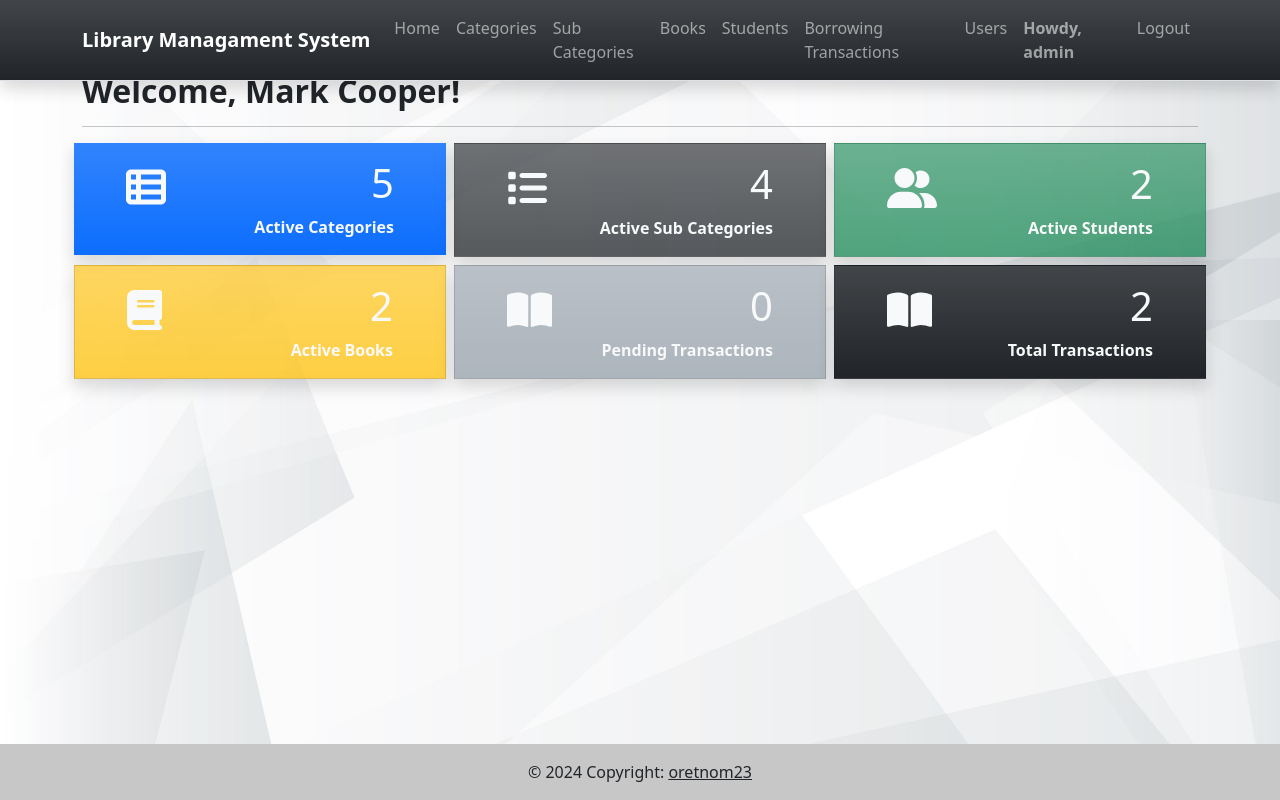
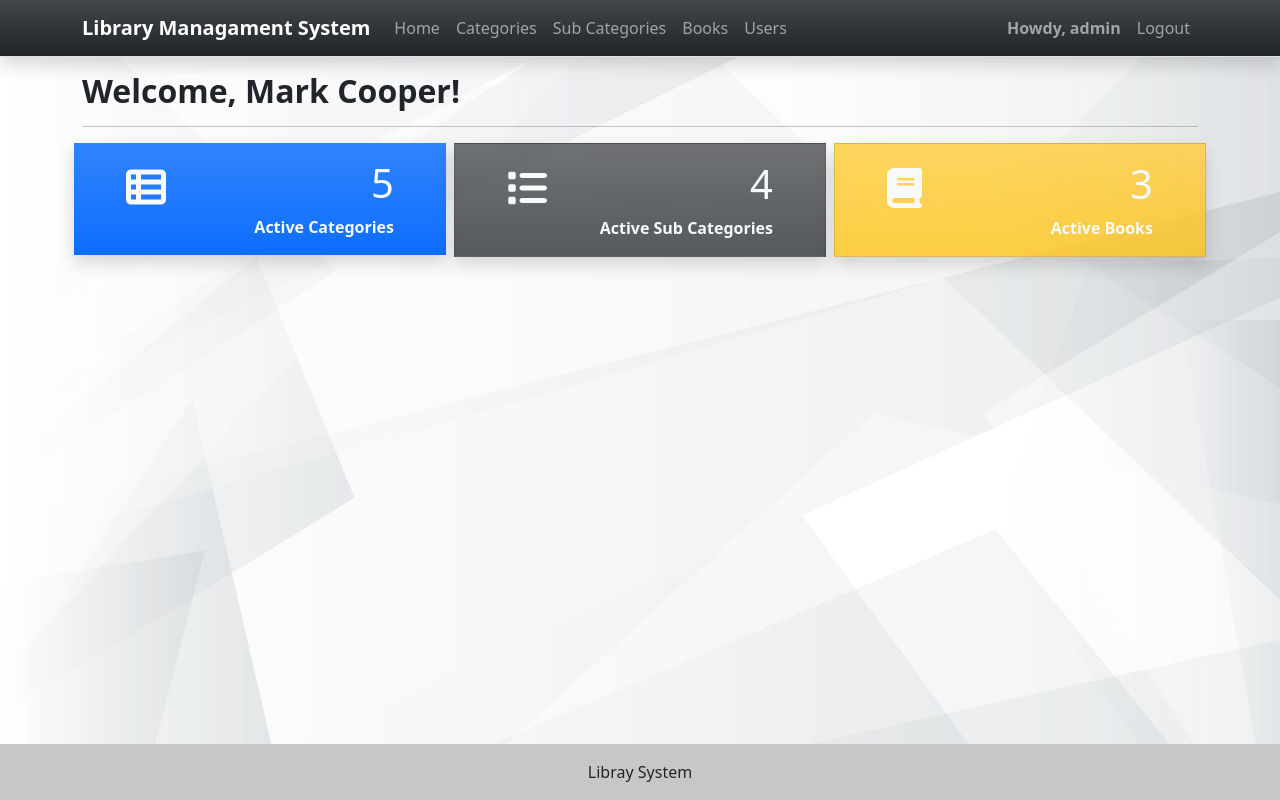
Before and after one commit to Mounika-Sangishetty/Library-System, a Django app: page / in a window 1280 px wide. Run offline with Django 4.2, Linux system fonts and the light colour scheme; a user stored in the database is signed in; data comes from the database, SQL or seed files in the repository; parts of the project's set-up code (start-up, migrations or seed data) failed here and were passed over; some libraries are stand-ins or nearby versions.

Commit message:
removed students and transactions

```diff
--- a/lmsApp/templates/base.html
+++ b/lmsApp/templates/base.html
@@ -157,37 +157,9 @@
     <!--Footer-->
     {% if footer %}
     <footer class="bg-light text-lg-start">
-        <!-- <div class="py-4 text-center">
-            <a role="button" class="btn btn-primary btn-lg m-2" href="https://www.youtube.com/channel/UC5CF7mLQZhvx8O5GODZAhdA" rel="nofollow" target="_blank">
-        Learn Bootstrap 5
-      </a>
-            <a role="button" class="btn btn-primary btn-lg m-2" href="https://mdbootstrap.com/docs/standard/" target="_blank">
-        Download MDB UI KIT
-      </a>
-        </div>
-
-        <hr class="m-0" /> -->
-
-        <!-- <div class="text-center py-4 align-items-center">
-            <p>Follow MDB on social media</p>
-            <a href="https://www.youtube.com/channel/UC5CF7mLQZhvx8O5GODZAhdA" class="btn btn-primary m-1" role="button" rel="nofollow" target="_blank">
-                <i class="fab fa-youtube"></i>
-            </a>
-            <a href="https://www.facebook.com/mdbootstrap" class="btn btn-primary m-1" role="button" rel="nofollow" target="_blank">
-                <i class="fab fa-facebook-f"></i>
-            </a>
-            <a href="https://twitter.com/MDBootstrap" class="btn btn-primary m-1" role="button" rel="nofollow" target="_blank">
-                <i class="fab fa-twitter"></i>
-            </a>
-            <a href="https://github.com/mdbootstrap/mdb-ui-kit" class="btn btn-primary m-1" role="button" rel="nofollow" target="_blank">
-                <i class="fab fa-github"></i>
-            </a>
-        </div> -->
-
         <!-- Copyright -->
         <div class="text-center p-3" style="background-color: rgba(0, 0, 0, 0.2);">
-            © {% now 'Y' %} Copyright:
-            <a class="text-dark" href="https://sourcecodester.com/tips23" target="_blank">oretnom23</a>
+         Libray System
         </div>
         <!-- Copyright -->
     </footer>
--- a/lmsApp/templates/home.html
+++ b/lmsApp/templates/home.html
@@ -39,23 +39,7 @@
                 </div>
             </div>
         </div>
-        <div class="col-lg-4 col-md-6 col-sm-12 col-xs-12 px-1 pb-2">
-            <div class="card card-default rounded-0 shadow bg-gradient bg-success bg-opacity-75 text-light">
-                <div class="card-body">
-                    <div class="container-fluid">
-                        <div class="row mx-0 w-100 align-items-center">
-                            <div class="col-3">
-                                <i class="fs-1 text-light fa fa-user-friends"></i>
-                            </div>
-                            <div class="col-9">
-                                <h1 class="text-end">{{students|intcomma}}</h2>
-                            </div>
-                            <div class="col-12 text-end"><b>Active Students</b></div>
-                        </div>
-                    </div>
-                </div>
-            </div>
-        </div>
+
         <div class="col-lg-4 col-md-6 col-sm-12 col-xs-12 px-1 pb-2">
             <div class="card card-default rounded-0 shadow bg-gradient bg-warning bg-opacity-75 text-light">
                 <div class="card-body">
@@ -73,40 +57,7 @@
                 </div>
             </div>
         </div>
-        <div class="col-lg-4 col-md-6 col-sm-12 col-xs-12 px-1 pb-2">
-            <div class="card card-default rounded-0 shadow bg-gradient bg-secondary text-light">
-                <div class="card-body">
-                    <div class="container-fluid">
-                        <div class="row mx-0 w-100 align-items-center">
-                            <div class="col-3">
-                                <i class="fs-1 text-light fa fa-book-open"></i>
-                            </div>
-                            <div class="col-9">
-                                <h1 class="text-end">{{pending|intcomma}}</h2>
-                            </div>
-                            <div class="col-12 text-end"><b>Pending Transactions</b></div>
-                        </div>
-                    </div>
-                </div>
-            </div>
-        </div>
-        <div class="col-lg-4 col-md-6 col-sm-12 col-xs-12 px-1 pb-2">
-            <div class="card card-default rounded-0 shadow bg-gradient bg-dark text-light">
-                <div class="card-body">
-                    <div class="container-fluid">
-                        <div class="row mx-0 w-100 align-items-center">
-                            <div class="col-3">
-                                <i class="fs-1 text-light fa fa-book-open"></i>
-                            </div>
-                            <div class="col-9">
-                                <h1 class="text-end">{{transactions|intcomma}}</h2>
-                            </div>
-                            <div class="col-12 text-end"><b>Total Transactions</b></div>
-                        </div>
-                    </div>
-                </div>
-            </div>
-        </div>
+
 </section>
 </div> {% endblock pageContent %} {% block ScriptBlock %}
 <script>
--- a/lmsApp/templates/topNavigation.html
+++ b/lmsApp/templates/topNavigation.html
@@ -44,12 +44,6 @@
                     <li class="nav-item">
                         <a class="nav-link" aria-current="page" href="{% url 'book-page' %}">Books</a>
                     </li>
-                    <li class="nav-item">
-                        <a class="nav-link" aria-current="page" href="{% url 'student-page' %}">Students</a>
-                    </li>
-                    <li class="nav-item">
-                        <a class="nav-link" aria-current="page" href="{% url 'borrow-page' %}">Borrowing Transactions</a>
-                    </li>
                     {% if request.user.is_superuser %}
                     <li class="nav-item">
                         <a class="nav-link" aria-current="page" href="{% url 'user-page' %}">Users</a>
@@ -77,14 +71,6 @@
     </nav>
     <!-- Navbar -->
 
-    <!-- Jumbotron -->
-    {% comment %} <div id="intro" class="pt-2 text-center bg-light"> {% endcomment %}
-        <!-- <h1 class="mb-3 h2">Learn Bootstrap 5 with MDB</h1>
-        <p class="mb-3">Best & free guide of responsive web design</p>
-        <a class="btn btn-primary m-2" href="https://www.youtube.com/watch?v=c9B4TPnak1A" role="button" rel="nofollow" target="_blank">Start tutorial</a>
-        <a class="btn btn-primary m-2" href="https://mdbootstrap.com/docs/standard/" target="_blank" role="button">Download MDB UI KIT</a> -->
-    {% comment %} </div> {% endcomment %}
-    <!-- Jumbotron -->
 </header>
 <script>
     $(function() {
--- a/lmsApp/urls.py
+++ b/lmsApp/urls.py
@@ -41,16 +41,4 @@ urlpatterns = [
     path('view_book/<int:pk>',views.view_book,name='view-book-pk'),
     path('save_book',views.save_book,name='save-book'),
     path('delete_book/<int:pk>',views.delete_book,name='delete-book'),
-    path('students',views.students,name='student-page'),
-    path('manage_student',views.manage_student,name='manage-student'),
-    path('manage_student/<int:pk>',views.manage_student,name='manage-student-pk'),
-    path('view_student/<int:pk>',views.view_student,name='view-student-pk'),
-    path('save_student',views.save_student,name='save-student'),
-    path('delete_student/<int:pk>',views.delete_student,name='delete-student'),
-    path('borrows',views.borrows,name='borrow-page'),
-    path('manage_borrow',views.manage_borrow,name='manage-borrow'),
-    path('manage_borrow/<int:pk>',views.manage_borrow,name='manage-borrow-pk'),
-    path('view_borrow/<int:pk>',views.view_borrow,name='view-borrow-pk'),
-    path('save_borrow',views.save_borrow,name='save-borrow'),
-    path('delete_borrow/<int:pk>',views.delete_borrow,name='delete-borrow'),
 ]+ static(settings.MEDIA_URL, document_root = settings.MEDIA_ROOT)
--- a/lmsApp/views.py
+++ b/lmsApp/views.py
@@ -126,11 +126,7 @@ def home(request):
     context['page_title'] = 'Home'
     context['categories'] = models.Category.objects.filter(delete_flag = 0, status = 1).all().count()
     context['sub_categories'] = models.SubCategory.objects.filter(delete_flag = 0, status = 1).all().count()
-    context['students'] = models.Students.objects.filter(delete_flag = 0, status = 1).all().count()
-    context['books'] = models.Students.objects.filter(delete_flag = 0, status = 1).all().count()
-    context['pending'] = models.Borrow.objects.filter(status = 1).all().count()
-    context['pending'] = models.Borrow.objects.filter(status = 1).all().count()
-    context['transactions'] = models.Borrow.objects.all().count()
+    context['books'] = models.Books.objects.filter(delete_flag = 0, status = 1).all().count()
 
     return render(request, 'home.html', context)
 
```
Also changed, not shown: lmsApp/forms.py (+0 -56 lines), lmsApp/models.py (+0 -41 lines), lmsApp/migrations/0003_students.py (deleted), lmsApp/migrations/0004_students_course_students_department.py (deleted), lmsApp/migrations/0005_borrow.py (deleted).
